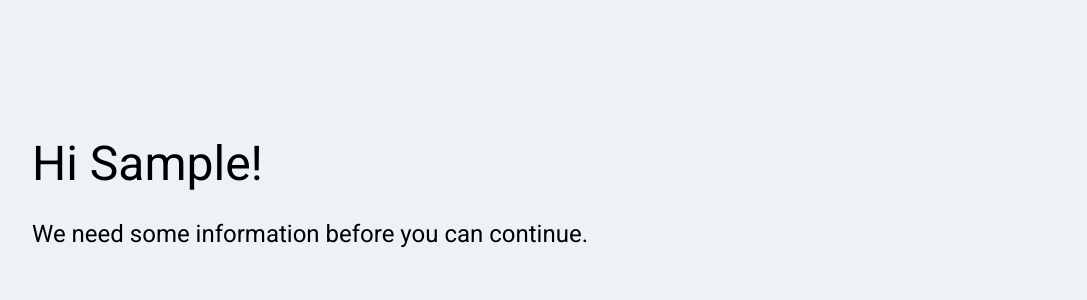
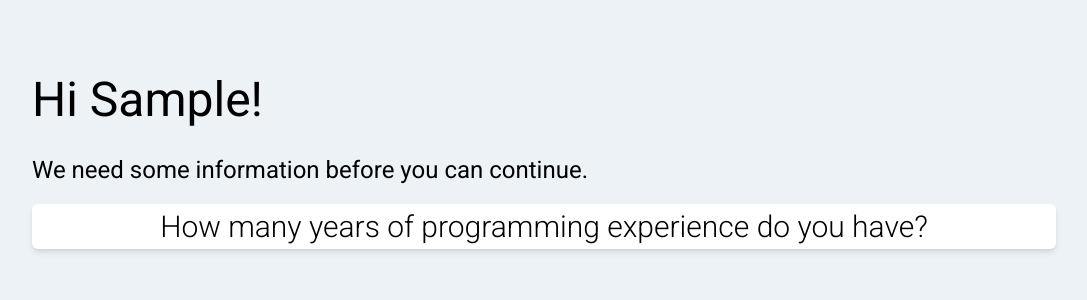
Before and after one commit to BostonUniversitySeniorDesign/21-05-Re3, a React (Create React App) app in the folder re3-client/: page /dashboard in a window 1280 px wide. Shown: the top 300 px of the page, without its empty margins (96-1183 px from the left). Built offline with nearby package versions, Linux system fonts and the light colour scheme; no server answers; sample sign-in values are in the browser's storage.

Commit message:
onboarding changes

```diff
--- a/re3-client/src/pages/Onboarding.js
+++ b/re3-client/src/pages/Onboarding.js
@@ -1,11 +1,10 @@
 import React, { useContext } from 'react';
-import SignOutButton from '../components/SignOutButton';
 import { AuthContext } from '../firebase';
 
 const Onboarding = () => {
   const user = useContext(AuthContext);
   return (
-    <div className="bg-gray-200 w-screen min-h-screen flex p-32">
+    <div className="bg-gray-200 w-screen min-h-screen flex px-32 py-16">
       <div className="w-full flex flex-col justify-start items-start">
         <div className="w-full flex flex-col justify-start items-start mb-6">
           <p className="text-5xl font-roboto text-center text-black mb-4">{`Hi ${
@@ -14,6 +13,11 @@ const Onboarding = () => {
           <p className="text-2xl font-roboto text-center text-black mb-4">
             We need some information before you can continue.
           </p>
+          <div className="w-full bg-white flex flex-col rounded-md shadow-md justify-start items-center">
+            <p className="text-3xl font-roboto font-thin text-center text-black">
+              How many years of programming experience do you have?
+            </p>
+          </div>
         </div>
       </div>
     </div>
```
Also changed, not shown: 1 other file (tests, documents, lock files or other folders).
